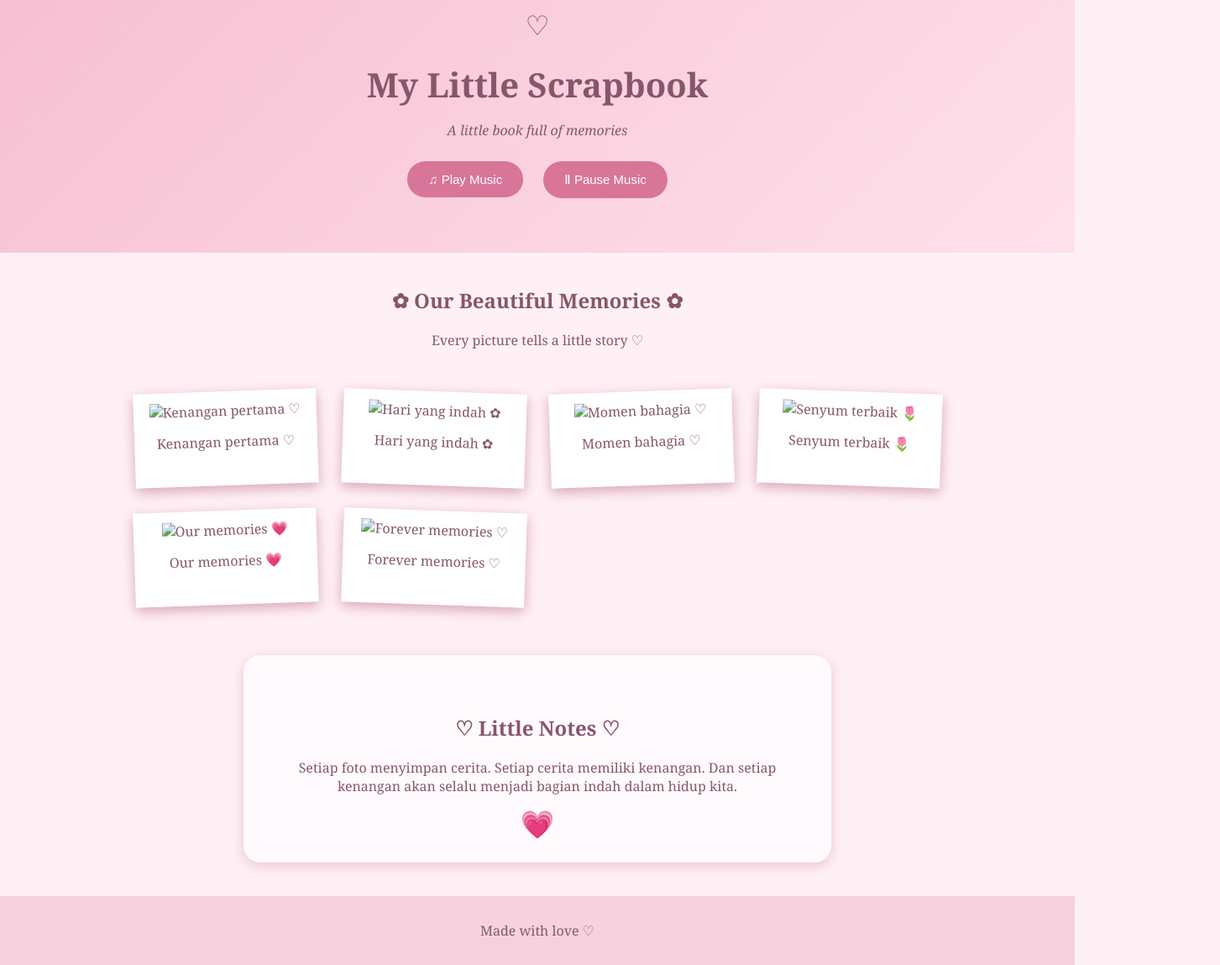
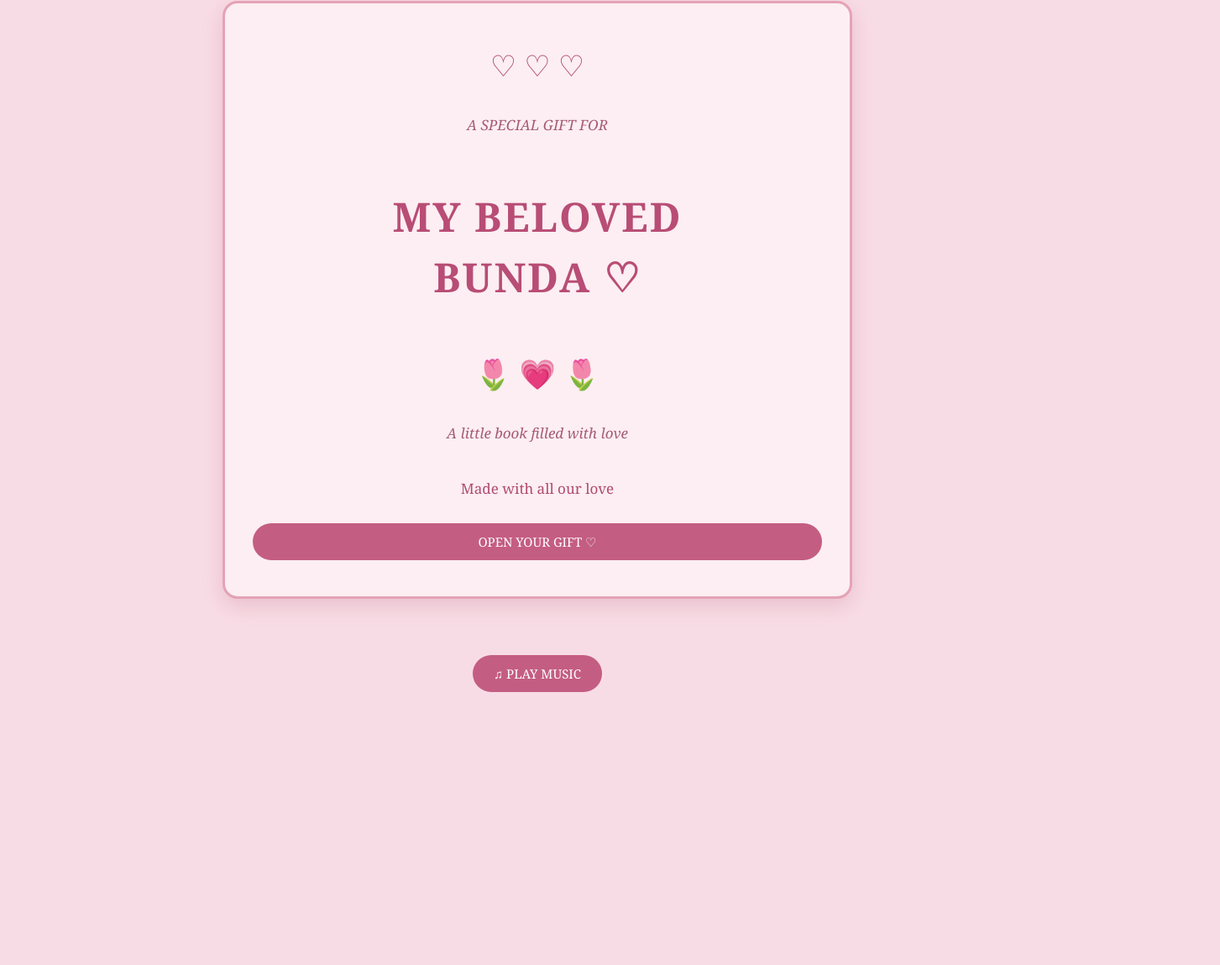
Before and after one commit to diyaiainayyafadillah-wq/my-beloved, a plain HTML site: page index.html in a window 1280 px wide. Shown: the part 43-1192 px from the top of the page at 84% size, 1453 px wide, since content can reach past the window. After the commit the page ends 890 px from the top, so only its background shows below. Drawn offline with Linux system fonts and the light colour scheme.

Commit message:
Revise scrapbook title and enhance styles
Updated the title and styles for the scrapbook. Added audio functionality and improved layout for better presentation.

```diff
--- a/index.html
+++ b/index.html
@@ -1,10 +1,10 @@
+
 <!DOCTYPE html>
 <html lang="id">
 <head>
 <meta charset="UTF-8">
 <meta name="viewport" content="width=device-width, initial-scale=1.0">
-
-<title>My Little Scrapbook</title>
+<title>My Beloved Bunda ♡</title>
 
 <style>
 * {
@@ -13,171 +13,354 @@
 
 body {
     margin: 0;
-    background: #fff0f5;
-    color: #87566b;
+    background: #F8DCE5;
     font-family: Georgia, serif;
+    color: #B04A70;
     text-align: center;
 }
 
-header {
-    background: linear-gradient(135deg, #f6bfd2, #ffe1eb);
-    padding: 55px 15px;
+.page {
+    display: none;
+    min-height: 100vh;
+    padding: 35px 15px;
+    align-items: center;
+    justify-content: center;
+    flex-direction: column;
+}
+
+.page.active {
+    display: flex;
+}
+
+.book {
+    width: min(95%, 750px);
+    min-height: 650px;
+    padding: 35px 25px;
+    background: #FCEEF2;
+    border: 3px solid #E5A2B7;
+    border-radius: 18px;
+    box-shadow: 0 8px 25px #B04A7033;
+    position: relative;
 }
 
 h1 {
-    font-size: 40px;
-    margin-bottom: 10px;
+    font-size: clamp(30px, 6vw, 48px);
+    color: #B84D75;
+    letter-spacing: 2px;
+}
+
+h2 {
+    color: #C45D82;
+    letter-spacing: 2px;
+}
+
+p {
+    line-height: 1.9;
+    font-size: 17px;
+}
+
+.heart {
+    font-size: 35px;
+    margin: 15px;
+}
+
+.cover {
+    display: flex;
+    flex-direction: column;
+    justify-content: center;
+    min-height: 570px;
+}
+
+.cover h1 {
+    line-height: 1.5;
 }
 
 .subtitle {
     font-style: italic;
+    color: #A65A75;
+}
+
+.photo-grid {
+    display: grid;
+    grid-template-columns: repeat(2, minmax(0, 1fr));
+    gap: 20px;
+    max-width: 530px;
+    margin: 30px auto;
+}
+
+.polaroid {
+    background: white;
+    padding: 10px 10px 18px;
+    border: 2px solid #E5A2B7;
+    box-shadow: 0 4px 10px #B04A7022;
+    transform: rotate(-2deg);
+}
+
+.polaroid:nth-child(even) {
+    transform: rotate(2deg);
+}
+
+.polaroid img {
+    width: 100%;
+    height: 145px;
+    object-fit: cover;
+    background: #F8DCE5;
+}
+
+.caption {
+    margin-top: 10px;
+    font-size: 14px;
+    font-style: italic;
+}
+
+.letter {
+    max-width: 550px;
+    margin: 35px auto;
+    text-align: left;
+    line-height: 2;
+    font-size: 17px;
+}
+
+.signature {
+    text-align: right;
+    color: #B84D75;
+    font-style: italic;
 }
 
 button {
-    background: #d87599;
+    background: #C45D82;
     color: white;
     border: none;
-    padding: 13px 25px;
-    border-radius: 30px;
+    border-radius: 25px;
+    padding: 12px 25px;
+    margin: 8px;
+    font-family: Georgia, serif;
+    font-size: 15px;
     cursor: pointer;
-    margin: 10px;
-    font-size: 15px;
 }
 
 button:hover {
-    background: #bd5e83;
+    background: #A9446B;
 }
 
-h2 {
-    margin-top: 40px;
+.controls {
+    margin-top: 18px;
 }
 
-.album {
-    max-width: 1000px;
-    margin: 30px auto;
-    padding: 20px;
-    display: grid;
-    grid-template-columns: repeat(auto-fit, minmax(190px, 1fr));
-    gap: 30px;
+.music {
+    margin: 15px;
 }
 
-.photo {
-    background: white;
-    padding: 12px 12px 25px;
-    box-shadow: 0 5px 15px #d8a5b7;
-    transform: rotate(-2deg);
-    transition: 0.3s;
+@media(max-width: 480px) {
+    .book {
+        padding: 25px 13px;
+        min-height: 600px;
     }
 
-.photo:nth-child(even) {
-    transform: rotate(2deg);
+    .photo-grid {
+        gap: 12px;
     }
 
-.photo:hover {
-    transform: rotate(0deg) scale(1.05);
+    .polaroid img {
+        height: 115px;
     }
 
-.photo img {
-    width: 100%;
-    height: 210px;
-    object-fit: cover;
+    p, .letter {
+        font-size: 15px;
     }
-
-.photo p {
-    margin-top: 15px;
-}
-
-.note {
-    background: #fffafd;
-    max-width: 700px;
-    margin: 40px auto;
-    padding: 30px;
-    border-radius: 20px;
-    box-shadow: 0 4px 15px #eac2d2;
-}
-
-.heart {
-    font-size: 25px;
-    animation: beat 1s infinite alternate;
-}
-
-@keyframes beat {
-    from { transform: scale(1); }
-    to { transform: scale(1.3); }
-}
-
-footer {
-    padding: 30px;
-    background: #f8d1df;
 }
 </style>
 </head>
 
 <body>
 
-<header>
+<audio id="music" loop>
+    <source src="lagu_bunda.mp3" type="audio/mpeg">
+</audio>
+
+<!-- PAGE 1: COVER -->
+<section class="page active">
+    <div class="book cover">
+
+        <div class="heart">♡ ♡ ♡</div>
+
+        <p class="subtitle">A SPECIAL GIFT FOR</p>
+
+        <h1>
+            MY BELOVED<br>
+            BUNDA ♡
+        </h1>
+
+        <div class="heart">🌷 💗 🌷</div>
+
+        <p class="subtitle">
+            A little book filled with love
+        </p>
+
+        <p>
+            Made with all our love
+        </p>
+
+        <button onclick="nextPage()">
+            OPEN YOUR GIFT ♡
+        </button>
+
+    </div>
+</section>
+
+<!-- PAGE 2: MEMORIES -->
+<section class="page">
+    <div class="book">
+
         <div class="heart">♡</div>
-    <h1>My Little Scrapbook</h1>
-    <p class="subtitle">A little book full of memories</p>
 
-    <button onclick="putarMusik()">♫ Play Music</button>
-    <button onclick="pauseMusik()">Ⅱ Pause Music</button>
+        <h2>OUR SWEET MEMORIES</h2>
 
-    <audio id="musik" loop>
-        <source src="lagu.mp3" type="audio/mpeg">
-    </audio>
-</header>
+        <p class="subtitle">
+            Kenangan Indah Bersama Bunda ♡
+        </p>
 
-<h2>✿ Our Beautiful Memories ✿</h2>
-<p>Every picture tells a little story ♡</p>
+        <div class="photo-grid">
 
-<div class="album" id="album"></div>
-
-<div class="note">
-    <h2>♡ Little Notes ♡</h2>
-    <p>
-        Setiap foto menyimpan cerita.
-        Setiap cerita memiliki kenangan.
-        Dan setiap kenangan akan selalu menjadi bagian
-        indah dalam hidup kita.
-    </p>
-    <div class="heart">💗</div>
+            <div class="polaroid">
+                <img src="foto1.jpg" alt="Kenangan pertama">
+                <div class="caption">♡ Memory 1 ♡</div>
             </div>
 
-<footer>
-    Made with love ♡
-</footer>
+            <div class="polaroid">
+                <img src="foto2.jpg" alt="Kenangan kedua">
+                <div class="caption">♡ Memory 2 ♡</div>
+            </div>
+
+            <div class="polaroid">
+                <img src="foto3.jpg" alt="Kenangan ketiga">
+                <div class="caption">♡ Memory 3 ♡</div>
+            </div>
+
+            <div class="polaroid">
+                <img src="foto4.jpg" alt="Kenangan keempat">
+                <div class="caption">♡ Memory 4 ♡</div>
+            </div>
+
+        </div>
+
+        <p class="subtitle">
+            Every picture holds a beautiful memory.
+        </p>
+
+        <div class="controls">
+            <button onclick="prevPage()">♡ BACK</button>
+            <button onclick="nextPage()">NEXT ♡</button>
+        </div>
+
+    </div>
+</section>
+
+<!-- PAGE 3: LETTER -->
+<section class="page">
+    <div class="book">
+
+        <div class="heart">💌</div>
+
+        <h2>DEAR MY BELOVED BUNDA</h2>
+
+        <div class="letter">
+
+            Untuk Bunda tersayang,
+
+            <p>
+            Bunda, terima kasih telah menjadi guru pertama
+            dalam hidup kami.
+            </p>
+
+            <p>
+            Terima kasih telah sabar membimbing,
+            mengajarkan, dan memberikan banyak ilmu
+            kepada kami.
+            </p>
+
+            <p>
+            Setiap nasihat, kebaikan, dan pelajaran
+            dari Bunda akan selalu menjadi kenangan
+            yang berharga bagi kami.
+            </p>
+
+            <p>
+            Semoga Bunda selalu diberikan kebahagiaan.
+            Jangan pernah lelah menjadi sosok yang
+            menginspirasi bagi banyak orang.
+            </p>
+
+            <div class="signature">
+                With Love,<br>
+                Anak-anakmu ♡
+            </div>
+
+        </div>
+
+        <h2>WE LOVE YOU, BUNDA ♡</h2>
+
+        <div class="controls">
+            <button onclick="prevPage()">♡ BACK</button>
+            <button onclick="goFirst()">BACK TO COVER ♡</button>
+        </div>
+
+    </div>
+</section>
+
+<div class="music">
+    <button id="musicButton" onclick="toggleMusic()">
+        ♫ PLAY MUSIC
+    </button>
+</div>
 
 <script>
+let currentPage = 0;
 
-const foto = [
-    {nama: "Kenangan pertama ♡", file: "foto1.jpg"},
-    {nama: "Hari yang indah ✿", file: "foto2.jpg"},
-    {nama: "Momen bahagia ♡", file: "foto3.jpg"},
-    {nama: "Senyum terbaik 🌷", file: "foto4.jpg"},
-    {nama: "Our memories 💗", file: "foto5.jpg"},
-    {nama: "Forever memories ♡", file: "foto6.jpg"}
-];
+const pages = document.querySelectorAll(".page");
 
-const album = document.getElementById("album");
-
-foto.forEach(item => {
-    album.innerHTML += `
-        <div class="photo">
-            <img src="foto/${item.file}" alt="${item.nama}">
-            <p>${item.nama}</p>
-        </div>
-    `;
+function showPage() {
+    pages.forEach((page, index) => {
+        page.classList.toggle("active", index === currentPage);
     });
 
-function putarMusik() {
-    document.getElementById("musik").play();
+    window.scrollTo(0, 0);
 }
 
-function pauseMusik() {
-    document.getElementById("musik").pause();
+function nextPage() {
+    if (currentPage < pages.length - 1) {
+        currentPage++;
+        showPage();
+    }
 }
 
+function prevPage() {
+    if (currentPage > 0) {
+        currentPage--;
+        showPage();
+    }
+}
+
+function goFirst() {
+    currentPage = 0;
+    showPage();
+}
+
+const music = document.getElementById("music");
+const musicButton = document.getElementById("musicButton");
+
+function toggleMusic() {
+    if (music.paused) {
+        music.play().then(() => {
+            musicButton.innerText = "♫ PAUSE MUSIC";
+        }).catch(() => {
+            alert("Pastikan file lagu_bunda.mp3 sudah tersedia.");
+        });
+    } else {
+        music.pause();
+        musicButton.innerText = "♫ PLAY MUSIC";
+    }
+}
 </script>
 
 </body>
```
Lines whose indentation alone changed are shown as unchanged.
